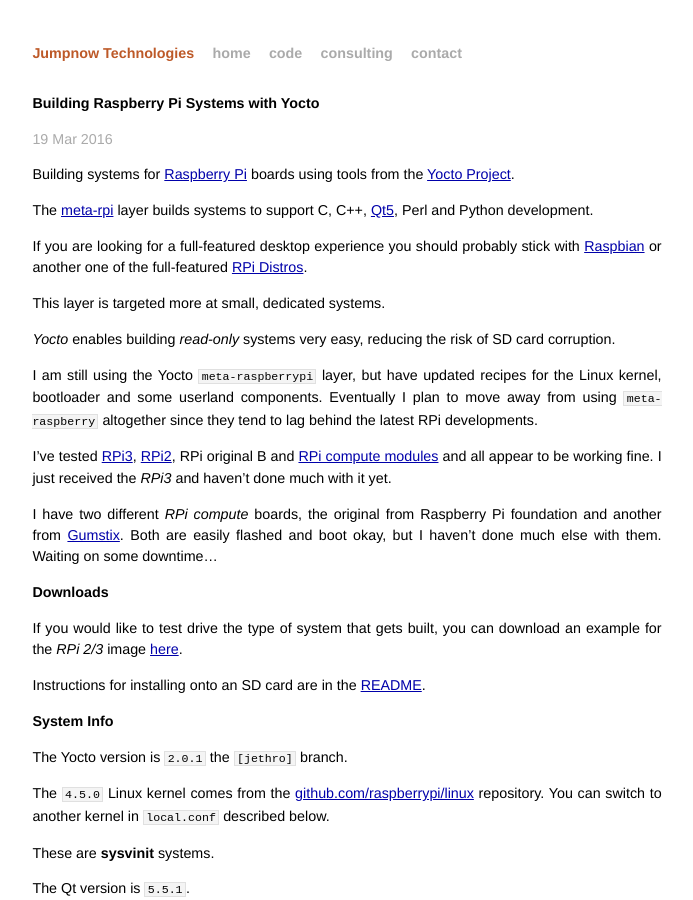
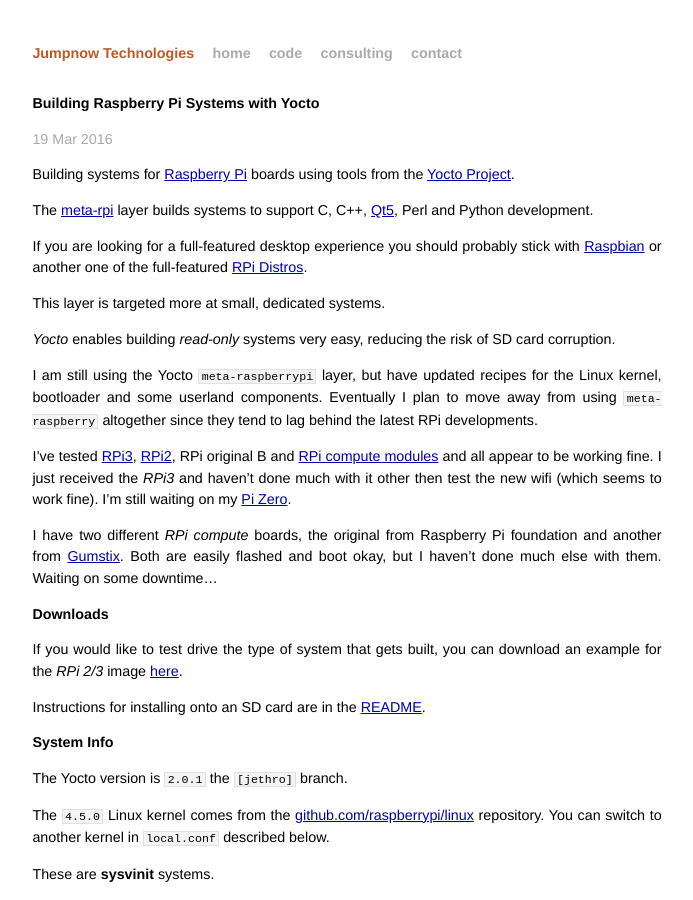
Before and after one commit to jumpnow/jumpnowtek-site, a Jekyll site: the page built from _posts/2015-12-04-Raspberry-Pi-Systems-with-Yocto.md, in a window 1280 px wide and 900 px high. Shown: the whole window, without its empty margins (293-986 px from the left). Built offline with Jekyll 4.4.1, drawn with Linux system fonts in a browser that asks for light colours.

Commit message:
Add rpi zero note to rpi doc

```diff
--- a/_posts/2015-12-04-Raspberry-Pi-Systems-with-Yocto.md
+++ b/_posts/2015-12-04-Raspberry-Pi-Systems-with-Yocto.md
@@ -19,7 +19,7 @@
 
 I am still using the Yocto `meta-raspberrypi` layer, but have updated recipes for the Linux kernel, bootloader and some userland components. Eventually I plan to move away from using `meta-raspberry` altogether since they tend to lag behind the latest RPi developments.
 
-I've tested [RPi3][rpi3-b], [RPi2][rpi2-b], RPi original B and [RPi compute modules][rpi-compute] and all appear to be working fine. I just received the *RPi3* and haven't done much with it yet.
+I've tested [RPi3][rpi3-b], [RPi2][rpi2-b], RPi original B and [RPi compute modules][rpi-compute] and all appear to be working fine. I just received the *RPi3* and haven't done much with it other then test the new wifi (which seems to work fine). I'm still waiting on my [Pi Zero][rpi-zero].
 
 I have two different *RPi compute* boards, the original from Raspberry Pi foundation and another from [Gumstix][gumstix-pi-compute]. Both are easily flashed and boot okay, but I haven't done much else with them. Waiting on some downtime...
 
@@ -619,3 +619,4 @@
 [rpi-compute-post]: http://www.jumpnowtek.com/rpi/Working-with-the-raspberry-pi-compute.html
 [rpi3-b]: https://www.raspberrypi.org/products/raspberry-pi-3-model-b/
 [gumstix-pi-compute]: https://store.gumstix.com/expansion/partners-3rd-party/gumstix-pi-compute-dev-board.html
+[rpi-zero]: https://www.raspberrypi.org/products/pi-zero/
```
Also changed, not shown: other parts of _posts/2015-12-04-Raspberry-Pi-Systems-with-Yocto.md (+1 -1 lines).
